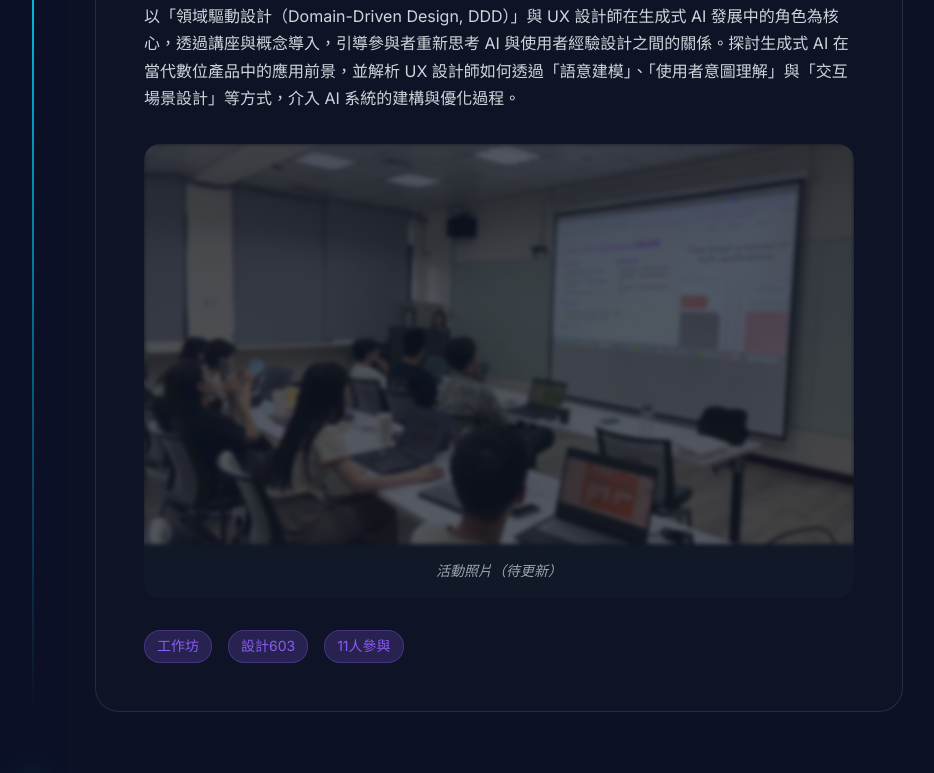
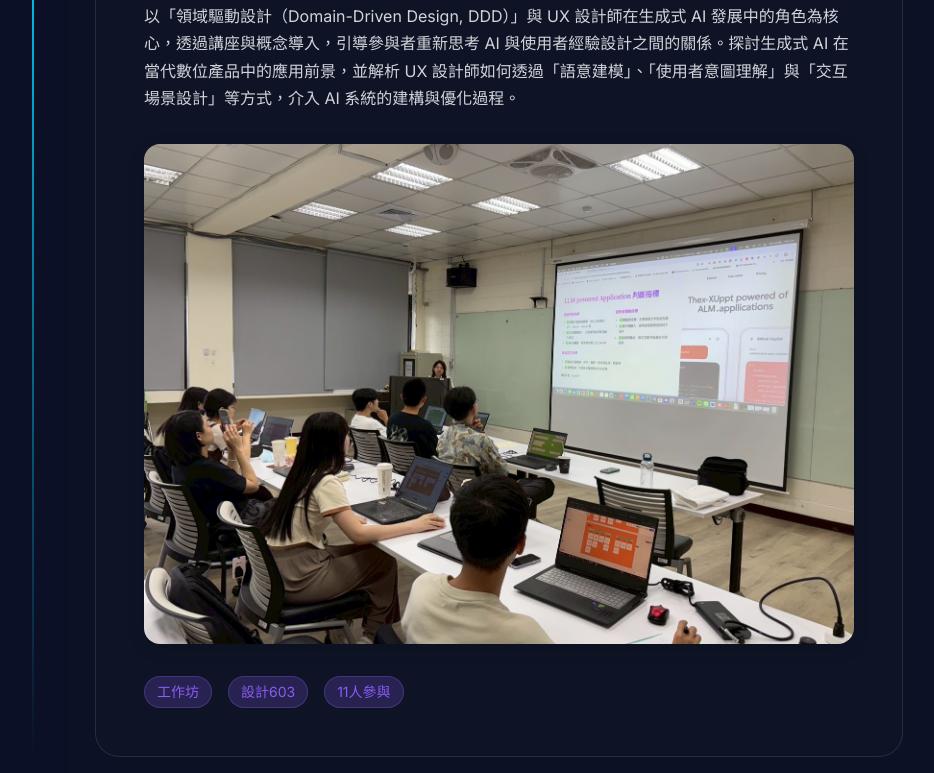
Before and after one commit to chingbox/ai-agent-showcase, a plain HTML site: page index.html in a window 1280 px wide. Shown: the part 2003-2776 px from the top of the page, without its empty margins (187-1121 px from the left). Drawn offline with Linux system fonts and the light colour scheme.

Commit message:
更新活動照片顯示：移除待更新標註並修正照片清晰度

```diff
--- a/index.html
+++ b/index.html
@@ -145,7 +145,6 @@
                         <div class="timeline-photo">
                             <img src="assets/activities/activity-1.jpg" alt="領域驅動設計與UX設計師的角色貢獻 活動照片"
                                 class="activity-image">
-                            <p class="photo-caption">活動照片（待更新）</p>
                         </div>
                         <div class="timeline-meta">
                             <span class="meta-tag">工作坊</span>
@@ -173,7 +172,6 @@
                         <div class="timeline-photo">
                             <img src="assets/activities/activity-2.jpg" alt="LLM 的下一步？從 Agent 聊聊 Agentic AI 活動照片"
                                 class="activity-image">
-                            <p class="photo-caption">活動照片（待更新）</p>
                         </div>
                         <div class="timeline-meta">
                             <span class="meta-tag">工作坊</span>
@@ -200,7 +198,6 @@
                         <!-- Activity Photo Placeholder -->
                         <div class="timeline-photo">
                             <img src="assets/activities/activity-3.jpg" alt="Agent 實作工作坊 活動照片" class="activity-image">
-                            <p class="photo-caption">活動照片（待更新）</p>
                         </div>
                         <div class="timeline-meta">
                             <span class="meta-tag">工作坊</span>
@@ -227,7 +224,6 @@
                         <div class="timeline-photo">
                             <img src="assets/activities/activity-4.jpg" alt="領域驅動設計與UX設計師的角色貢獻工作坊 II 活動照片"
                                 class="activity-image">
-                            <p class="photo-caption">活動照片（待更新）</p>
                         </div>
                         <div class="timeline-meta">
                             <span class="meta-tag">工作坊</span>
@@ -254,7 +250,6 @@
                         <!-- Activity Photo Placeholder -->
                         <div class="timeline-photo">
                             <img src="assets/activities/activity-5.jpg" alt="Google AI 生態系 活動照片" class="activity-image">
-                            <p class="photo-caption">活動照片（待更新）</p>
                         </div>
                         <div class="timeline-meta">
                             <span class="meta-tag">工作坊</span>
@@ -281,7 +276,6 @@
                         <div class="timeline-photo">
                             <img src="assets/activities/activity-6.jpg" alt="生成式AI 產品開發社群成果發表 活動照片"
                                 class="activity-image">
-                            <p class="photo-caption">活動照片（待更新）</p>
                         </div>
                         <div class="timeline-meta">
                             <span class="meta-tag">成果發表</span>
--- a/styles.css
+++ b/styles.css
@@ -463,6 +463,7 @@ section {
     border-radius: var(--radius-md);
     overflow: hidden;
     background: var(--color-bg-secondary);
+    box-shadow: var(--shadow-md);
 }
 
 .activity-image {
@@ -470,22 +471,12 @@ section {
     height: auto;
     display: block;
     object-fit: cover;
-    max-height: 400px;
-    opacity: 0.3;
-    filter: blur(2px);
+    max-height: 500px;
     transition: all var(--transition-base);
 }
 
 .timeline-photo:hover .activity-image {
-    opacity: 0.5;
-}
-
-.photo-caption {
-    padding: var(--spacing-sm);
-    text-align: center;
-    font-size: 0.875rem;
-    color: var(--color-text-muted);
-    font-style: italic;
+    transform: scale(1.02);
 }
 
 .timeline-meta {
```
